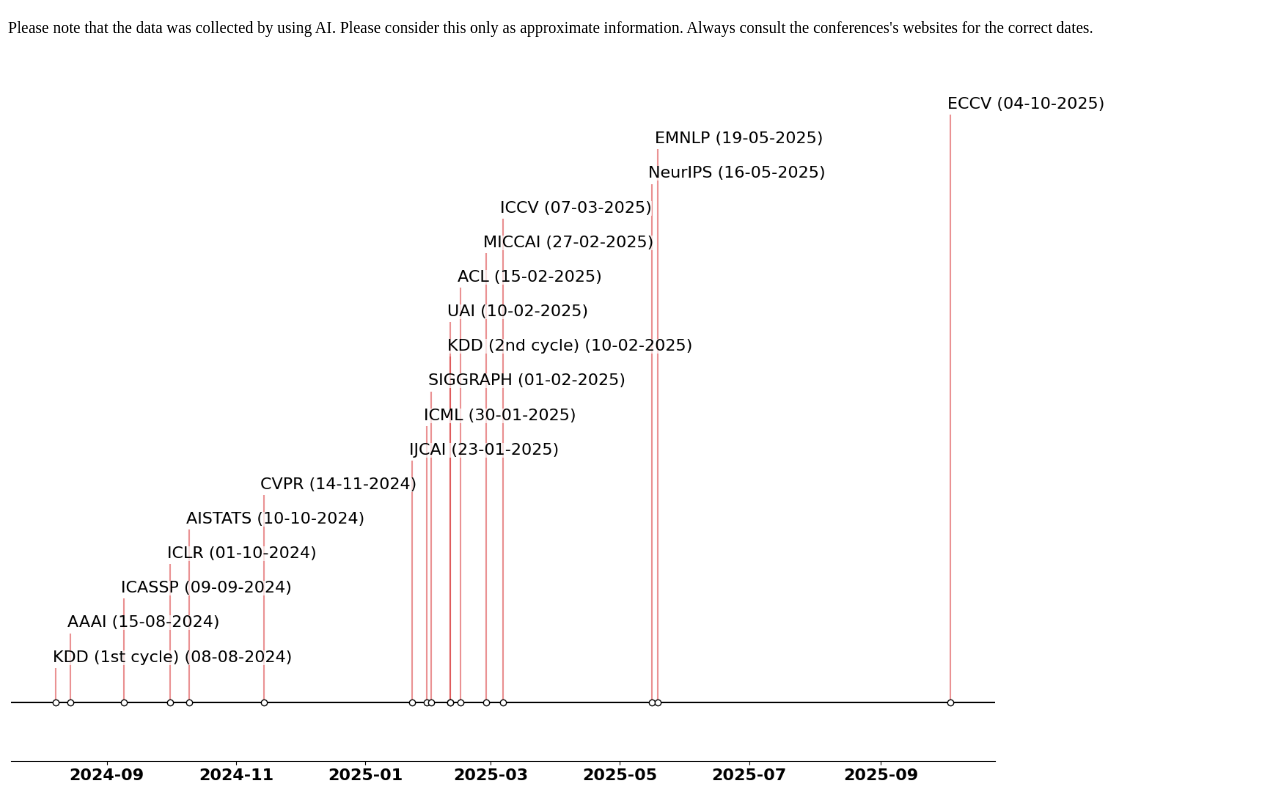
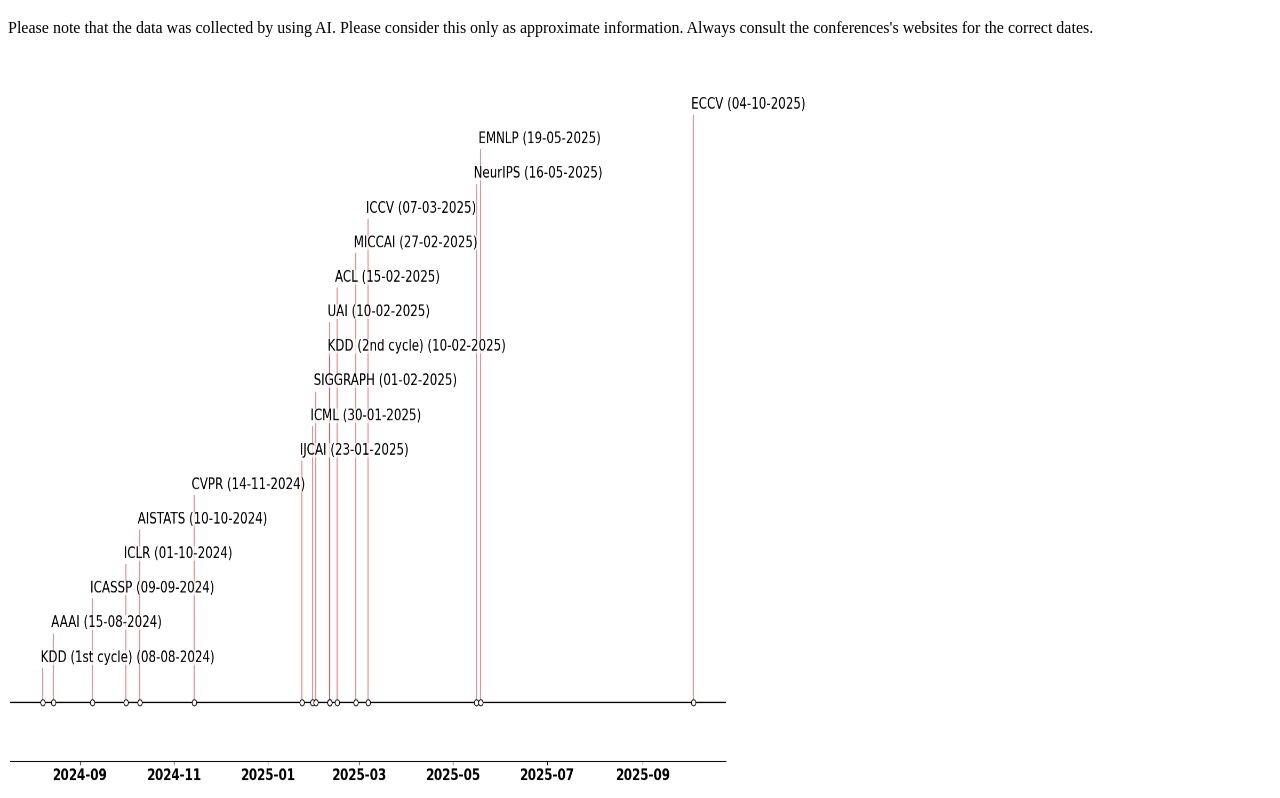
Before and after one commit to dangmanhtruong1995/AIConferencesDeadlines, a plain HTML site: page index.html in a window 1280 px wide. Shown: the part 61-859 px from the top of the page. Drawn offline with Linux system fonts and the light colour scheme.

Commit message:
Resize image properly

```diff
--- a/index.html
+++ b/index.html
@@ -5,7 +5,7 @@
 <h1>Paper submission deadlines for AI conferences</h1>
 
 <p>Please note that the data was collected by using AI. Please consider this only as approximate information. Always consult the conferences's websites for the correct dates.</p>
-<img src="AI_conference_deadlines_2025.png" alt="AI conference deadlines" width=1100 height=733.33/>
+<img src="AI_conference_deadlines_2025.png" alt="AI conference deadlines" width=800 height=733.33/>
 
 </body>
 </html>
```
